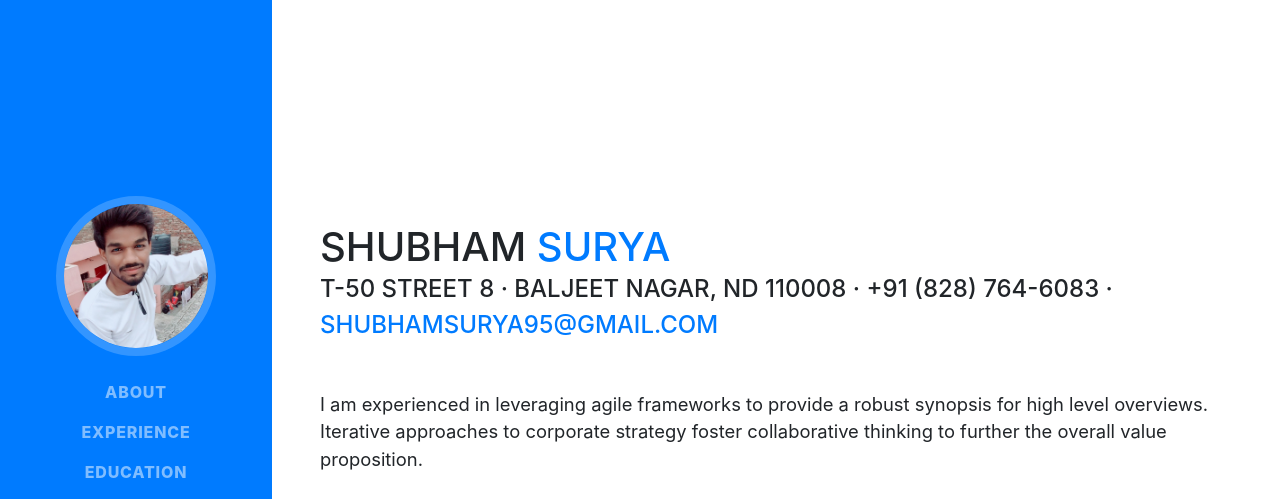
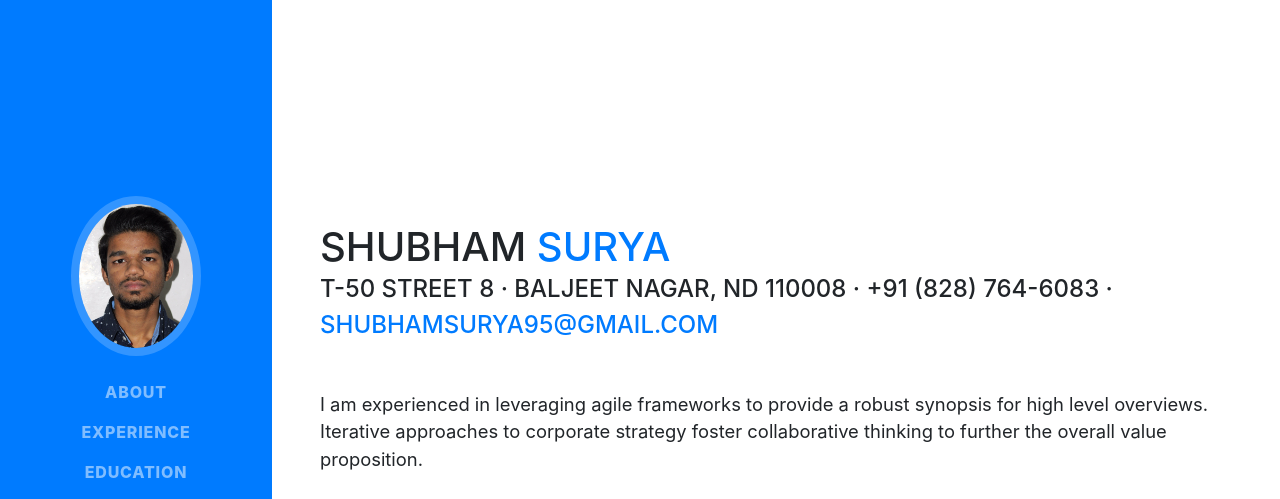
Before and after one commit to Surya1995/Surya1995.github.io, a website with bundled scripts: page index.html in a window 1280 px wide. Shown: the top 499 px of the page. Built offline with nearby package versions, Linux system fonts and the light colour scheme; a web font is replaced by a local one.

Commit message:
Update index.html

```diff
--- a/index.html
+++ b/index.html
@@ -29,7 +29,7 @@
       <a class="navbar-brand js-scroll-trigger" href="#page-top">
         <span class="d-block d-lg-none">Shubham Surya</span>
         <span class="d-none d-lg-block">
-          <img class="img-fluid img-profile rounded-circle mx-auto mb-2" src="img/profile.jpg" alt="">
+          <img class="img-fluid img-profile rounded-circle mx-auto mb-2" src="img/Profile.jpg" alt="Profile">
         </span>
       </a>
       <button class="navbar-toggler" type="button" data-toggle="collapse" data-target="#navbarSupportedContent" aria-controls="navbarSupportedContent" aria-expanded="false" aria-label="Toggle navigation">
```
